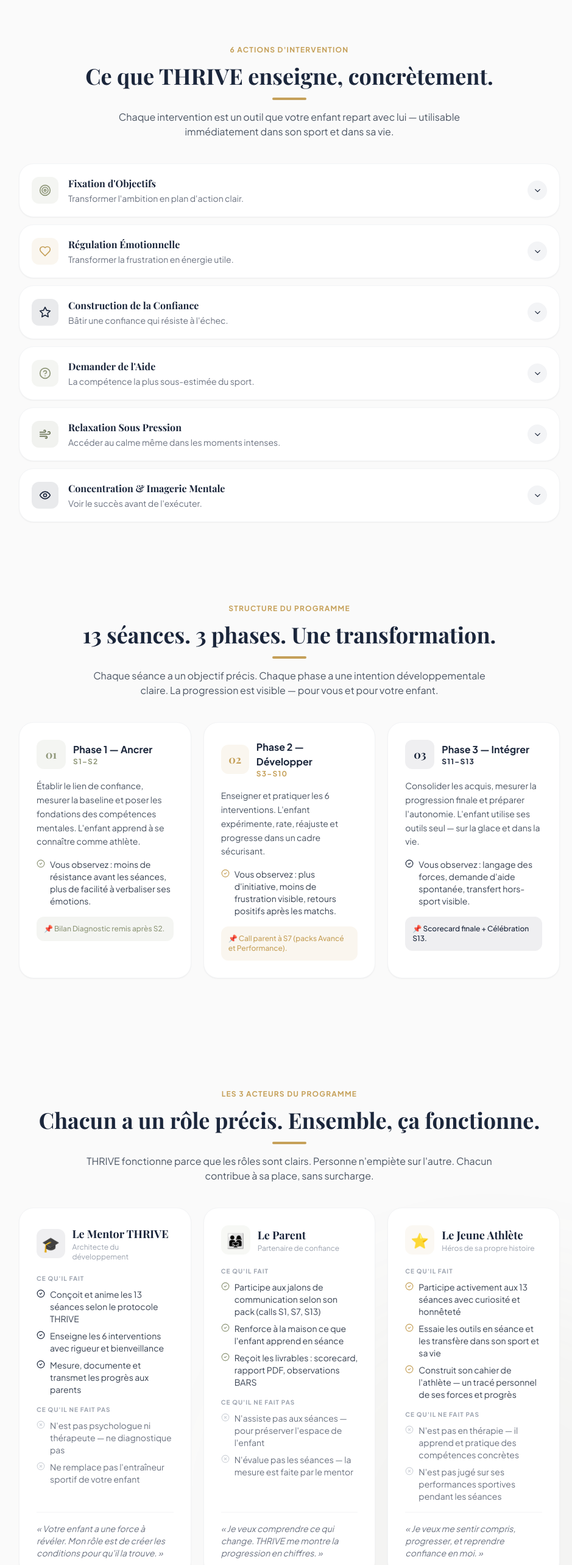
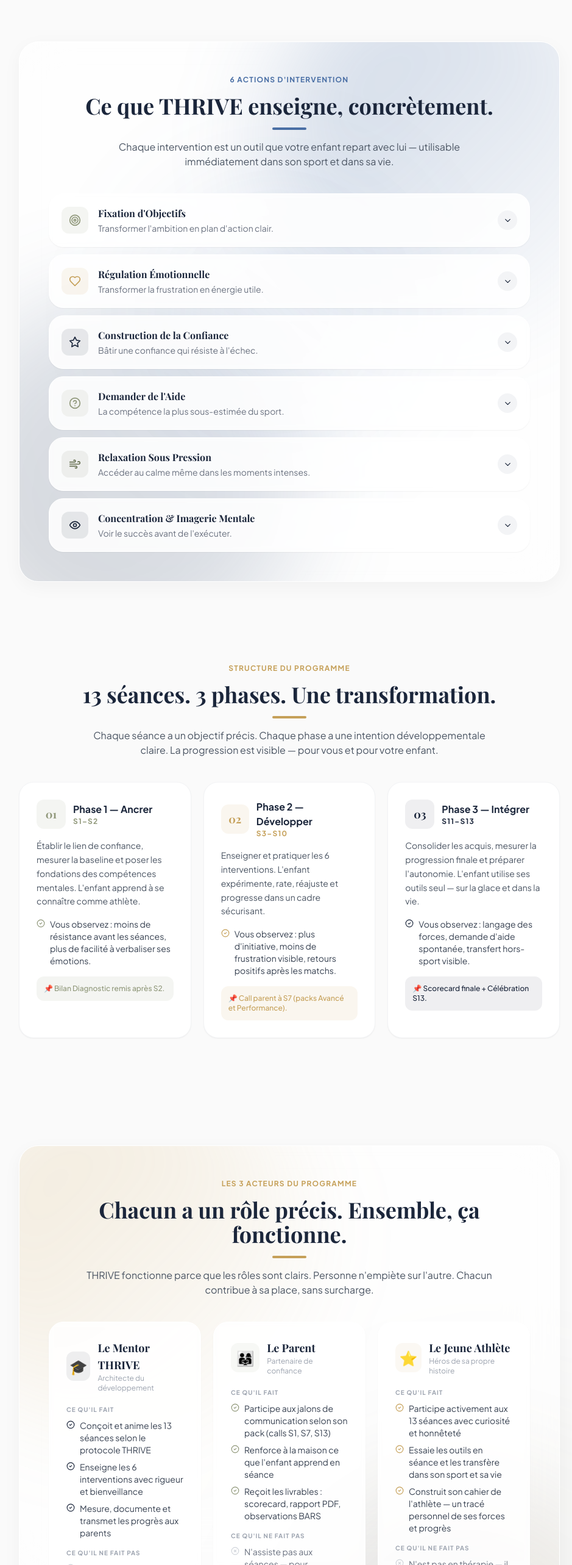
Before and after one commit to lyliancelma643-ai/ThriveSportPsychologiePositive, a React (Vite) app: page /methode in a window 1280 px wide. Shown: the part 3460-6026 px from the top of the page at 61% size, without its empty margins (329-1268 px from the left). Built offline with nearby package versions, Linux system fonts and the light colour scheme; a web font is replaced by a local one.

Commit message:
style(method): add gold glassmorphic background to actors

```diff
--- a/src/components/method/ActorsGrid.jsx
+++ b/src/components/method/ActorsGrid.jsx
@@ -29,6 +29,12 @@
 
     return (
         <section id="acteurs" ref={sectionRef} className="scroll-mt-32 py-16">
+            <div className="relative overflow-hidden bg-white/70 backdrop-blur-2xl rounded-[2rem] border border-white shadow-[0_8px_30px_rgba(0,0,0,0.04)] p-8 md:p-12">
+                {/* Premium glowing orbs - Gold theme */}
+                <div className="absolute -top-32 -left-32 w-[600px] h-[600px] bg-gradient-to-br from-[#C5A059]/25 to-transparent rounded-full blur-[80px] pointer-events-none" />
+                <div className="absolute -bottom-32 -right-32 w-[600px] h-[600px] bg-gradient-to-tl from-[#C5A059]/15 to-[#1B263B]/10 rounded-full blur-[80px] pointer-events-none" />
+
+                <div className="relative z-10">
                     <div className={`text-center mb-10 transition-all duration-1000 ease-out transform ${isVisible ? 'opacity-100 translate-y-0' : 'opacity-0 translate-y-8'}`}>
                         <span className="text-[#C5A059] font-bold uppercase tracking-widest text-xs">{t('method.actors.tag')}</span>
                         <h2 className="text-3xl md:text-4xl font-serif font-bold text-[#1B263B] mt-3 mb-4">
@@ -42,7 +48,7 @@
                         {ACTORS.map((actor, index) => (
                             <div
                                 key={actor.key}
-                        className={`bg-white border border-gray-100 rounded-[1.5rem] p-7 shadow-sm hover:shadow-md hover:-translate-y-1 transition-all duration-700 ease-out flex flex-col transform ${isVisible ? 'opacity-100 translate-y-0' : 'opacity-0 translate-y-12'}`}
+                                className={`bg-white/90 backdrop-blur-sm border border-white rounded-[1.5rem] p-7 shadow-sm hover:shadow-md hover:-translate-y-1 transition-all duration-700 ease-out flex flex-col transform ${isVisible ? 'opacity-100 translate-y-0' : 'opacity-0 translate-y-12'}`}
                                 style={{ transitionDelay: `${800 + index * 150}ms` }}
                             >
                                 <div className="flex items-center gap-3 mb-5">
@@ -93,6 +99,8 @@
                             </div>
                         ))}
                     </div>
+                </div>
+            </div>
         </section>
     );
 };
--- a/src/components/method/InterventionGrid.jsx
+++ b/src/components/method/InterventionGrid.jsx
@@ -15,7 +15,7 @@
     const Icon = item.icon;
     return (
         <div
-            className={`bg-white border border-gray-100 rounded-[1.5rem] overflow-hidden shadow-sm hover:shadow-md transition-all duration-700 ease-out transform ${isVisible ? 'opacity-100 translate-y-0' : 'opacity-0 translate-y-12'}`}
+            className={`bg-white/90 backdrop-blur-sm border border-white rounded-[1.5rem] overflow-hidden shadow-sm hover:shadow-md transition-all duration-700 ease-out transform ${isVisible ? 'opacity-100 translate-y-0' : 'opacity-0 translate-y-12'}`}
             style={{ transitionDelay: `${800 + index * 150}ms` }}
         >
             <button
@@ -90,12 +90,19 @@
 
     return (
         <section id="interventions" ref={sectionRef} className="scroll-mt-32 py-16">
+            <div className="relative overflow-hidden bg-white/70 backdrop-blur-2xl rounded-[2rem] border border-white shadow-[0_8px_30px_rgba(0,0,0,0.04)] p-8 md:p-12">
+                {/* Premium glowing orbs - Blue theme (Enhanced) */}
+                <div className="absolute -top-32 -right-32 w-[600px] h-[600px] bg-gradient-to-br from-[#4A6FA5]/30 to-transparent rounded-full blur-[80px] pointer-events-none" />
+                <div className="absolute -bottom-32 -left-32 w-[600px] h-[600px] bg-gradient-to-tr from-[#1B263B]/20 to-[#4A6FA5]/15 rounded-full blur-[80px] pointer-events-none" />
+                <div className="absolute top-1/2 -translate-y-1/2 left-1/4 w-[400px] h-[400px] bg-[#4A6FA5]/10 rounded-full blur-[100px] pointer-events-none" />
+
+                <div className="relative z-10">
                     <div className={`text-center mb-10 transition-all duration-1000 ease-out transform ${isVisible ? 'opacity-100 translate-y-0' : 'opacity-0 translate-y-8'}`}>
-                <span className="text-[#C5A059] font-bold uppercase tracking-widest text-xs">{t('method.interventions.tag')}</span>
+                        <span className="text-[#4A6FA5] font-bold uppercase tracking-widest text-xs">{t('method.interventions.tag')}</span>
                         <h2 className="text-3xl md:text-4xl font-serif font-bold text-[#1B263B] mt-3 mb-4">
                             {t('method.interventions.title')}
                         </h2>
-                <div className="h-1 w-14 bg-[#C5A059] mx-auto rounded-full mb-4" />
+                        <div className="h-1 w-14 bg-[#4A6FA5] mx-auto rounded-full mb-4" />
                         <p className="text-gray-600 max-w-2xl mx-auto">{t('method.interventions.subtitle')}</p>
                     </div>
 
@@ -112,6 +119,8 @@
                             />
                         ))}
                     </div>
+                </div>
+            </div>
         </section>
     );
 };
```
Lines whose indentation alone changed are shown as unchanged.
